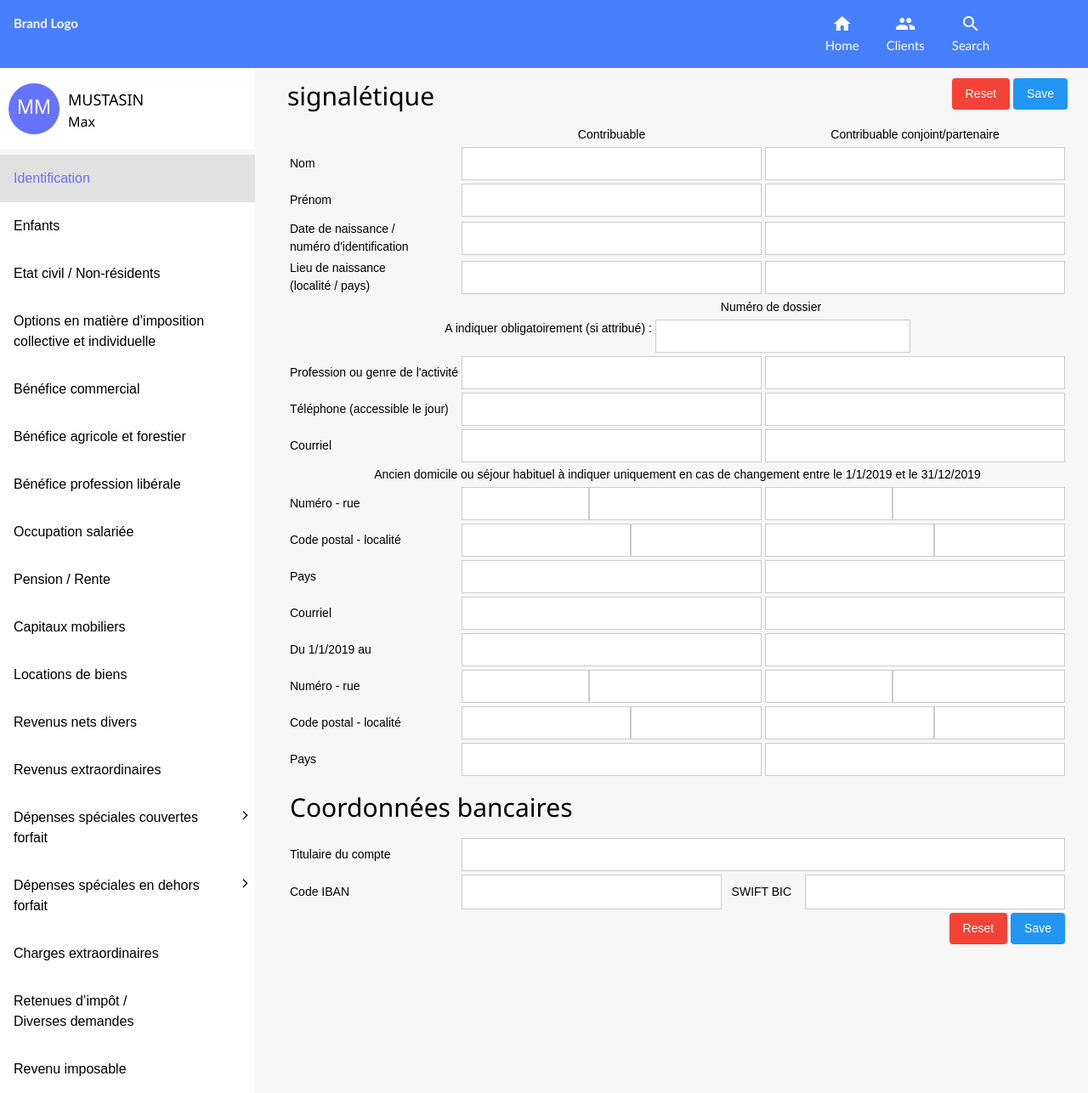
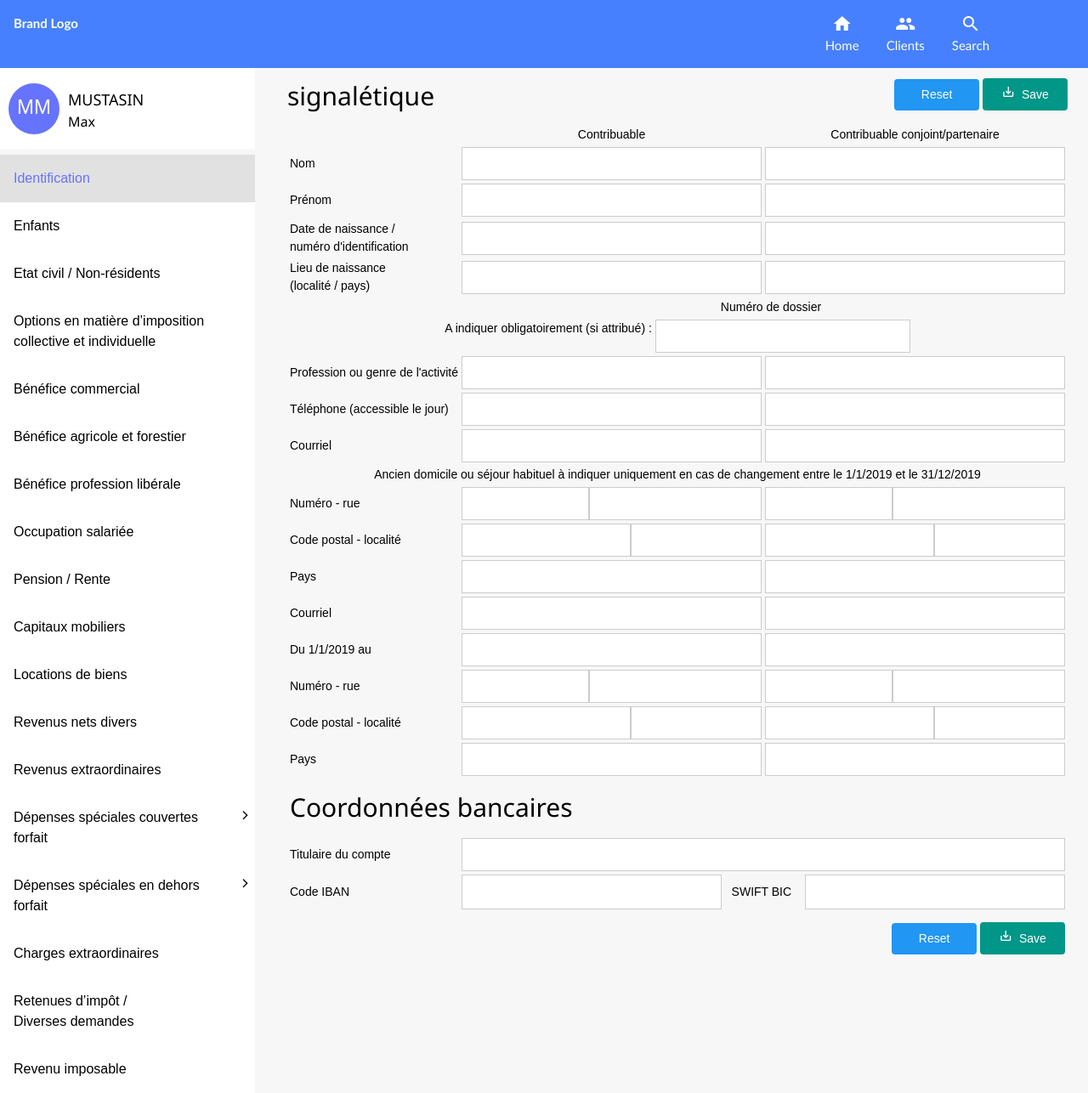
Before and after one commit to rjabdurrahman/pdf_project_design, a plain HTML site: page index.html in a window 1280 px wide. Shown: the whole page at 85% size. Drawn offline with nearby package versions, Linux system fonts and the light colour scheme.

Commit message:
Change: Button design of form submission

```diff
--- a/css/style.scss
+++ b/css/style.scss
@@ -136,4 +136,11 @@ header {
         margin-top: 12px;
         text-align: right;
     }
+    .w3-btn {
+        min-width: 100px;
+        vertical-align: middle;
+        span {
+            font-size: 16px;
+        }
+    }
 }
--- a/index.html
+++ b/index.html
@@ -111,8 +111,9 @@
             <div class="top">
                 <h2>signalétique</h2>
                 <div class="actions">
-                    <button class="w3-btn w3-red w3-round">Reset</button>
-                    <button class="w3-btn w3-blue w3-round">Save</button>
+                    <button class="w3-btn w3-blue w3-round">Reset</button>
+                    <button class="w3-btn w3-teal w3-round"><span
+                            class="material-icons">save_alt</span>&nbsp;&nbsp;Save</button>
                 </div>
             </div>
             <table style="width: 100%;">
@@ -359,9 +360,10 @@
                     </td>
                     <tr>
                         <td colspan="2"></td>
-                        <td style="text-align: right;">
-                            <button class="w3-btn w3-red w3-round">Reset</button>
-                            <button class="w3-btn w3-blue w3-round">Save</button>
+                        <td style="text-align: right; padding-top: 12px;">
+                            <button class="w3-btn w3-blue w3-round">Reset</button>
+                            <button class="w3-btn w3-teal w3-round"><span
+                                class="material-icons">save_alt</span>&nbsp;&nbsp;Save</button>
                         </td>
                     </tr>
                 </tr>
```
Also changed, not shown: css/style.css, 1 other file.
